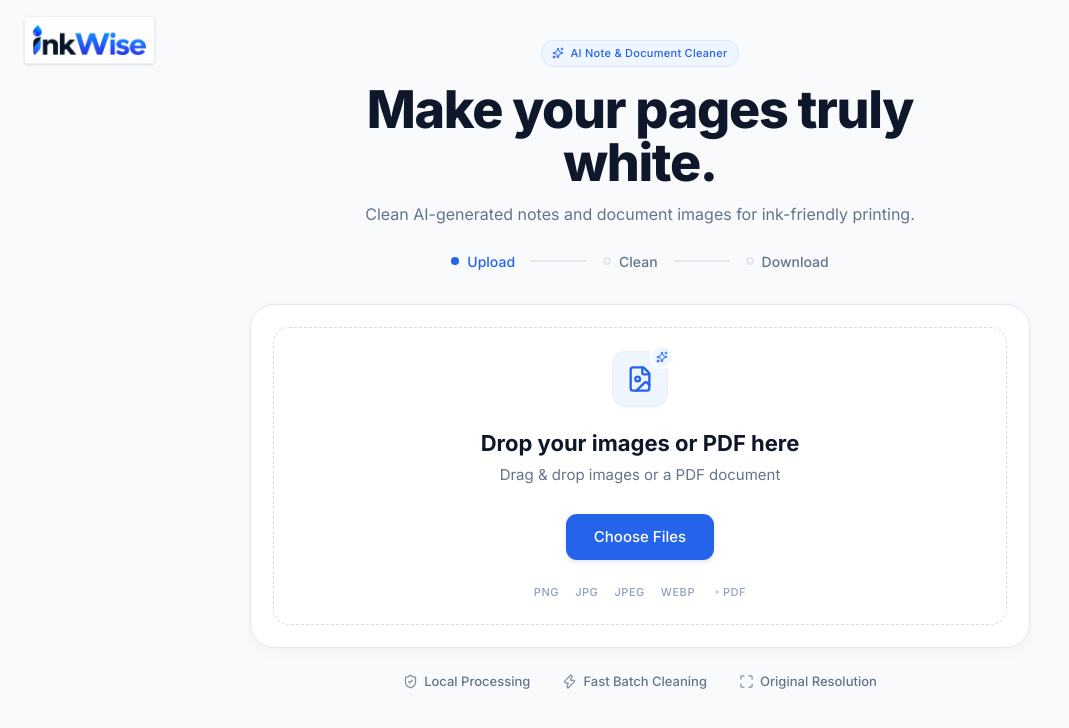
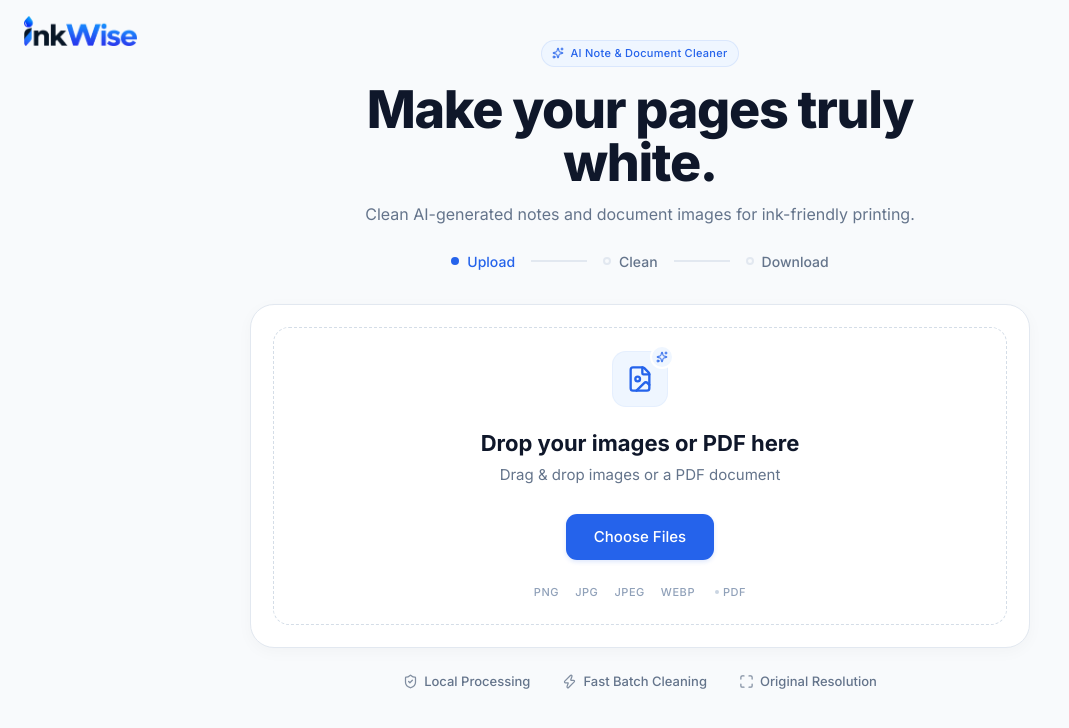
Before and after one commit to MohammedShakib/InkWise, a Next.js app: page / in a window 1280 px wide. Shown: the top 728 px of the page, without its empty margins (0-1069 px from the left). Built offline with nearby package versions, Linux system fonts and the light colour scheme.

Commit message:
style: remove bounding box from logo to blend with sidebar

```diff
--- a/src/components/inkwise/Header.tsx
+++ b/src/components/inkwise/Header.tsx
@@ -11,10 +11,10 @@ export default function Header() {
     <div className="absolute top-4 left-4 md:left-6 z-50">
       <button
         onClick={clearAll}
-        className="flex items-center hover:opacity-80 transition-opacity outline-none focus-visible:ring-2 focus-visible:ring-blue-500 rounded-sm bg-white/80 backdrop-blur-sm p-2 rounded-lg shadow-sm border border-slate-200/60"
+        className="block hover:opacity-80 transition-opacity outline-none focus-visible:ring-2 focus-visible:ring-blue-500 rounded-sm"
         title="Go to Home"
       >
-        <Image src="/logo.png" alt="InkWise" width={105} height={32} className="object-contain h-[26px] md:h-[30px] w-auto" priority />
+        <Image src="/logo.png" alt="InkWise" width={105} height={32} className="object-contain h-[26px] md:h-[30px] w-auto mix-blend-multiply" priority />
       </button>
     </div>
   );
```
